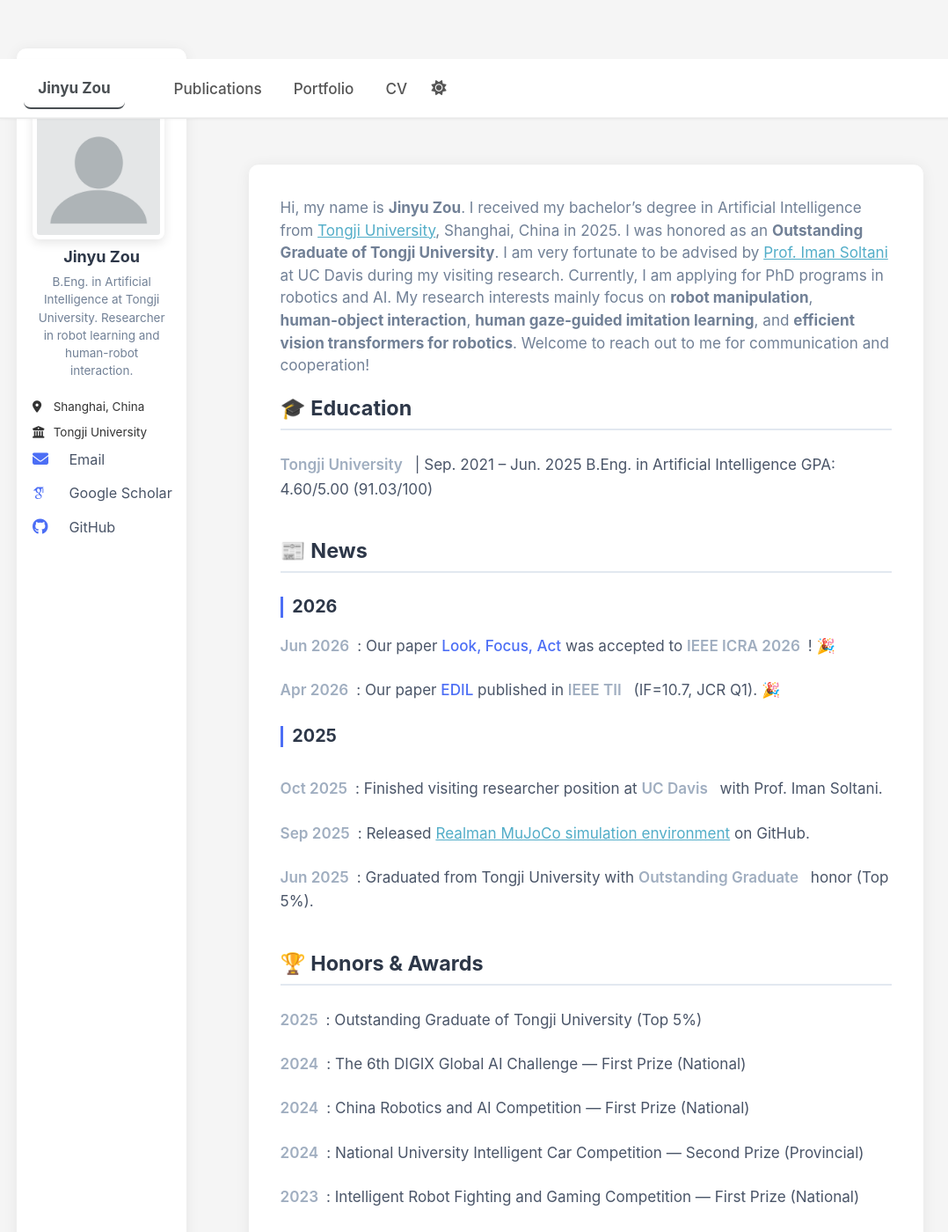
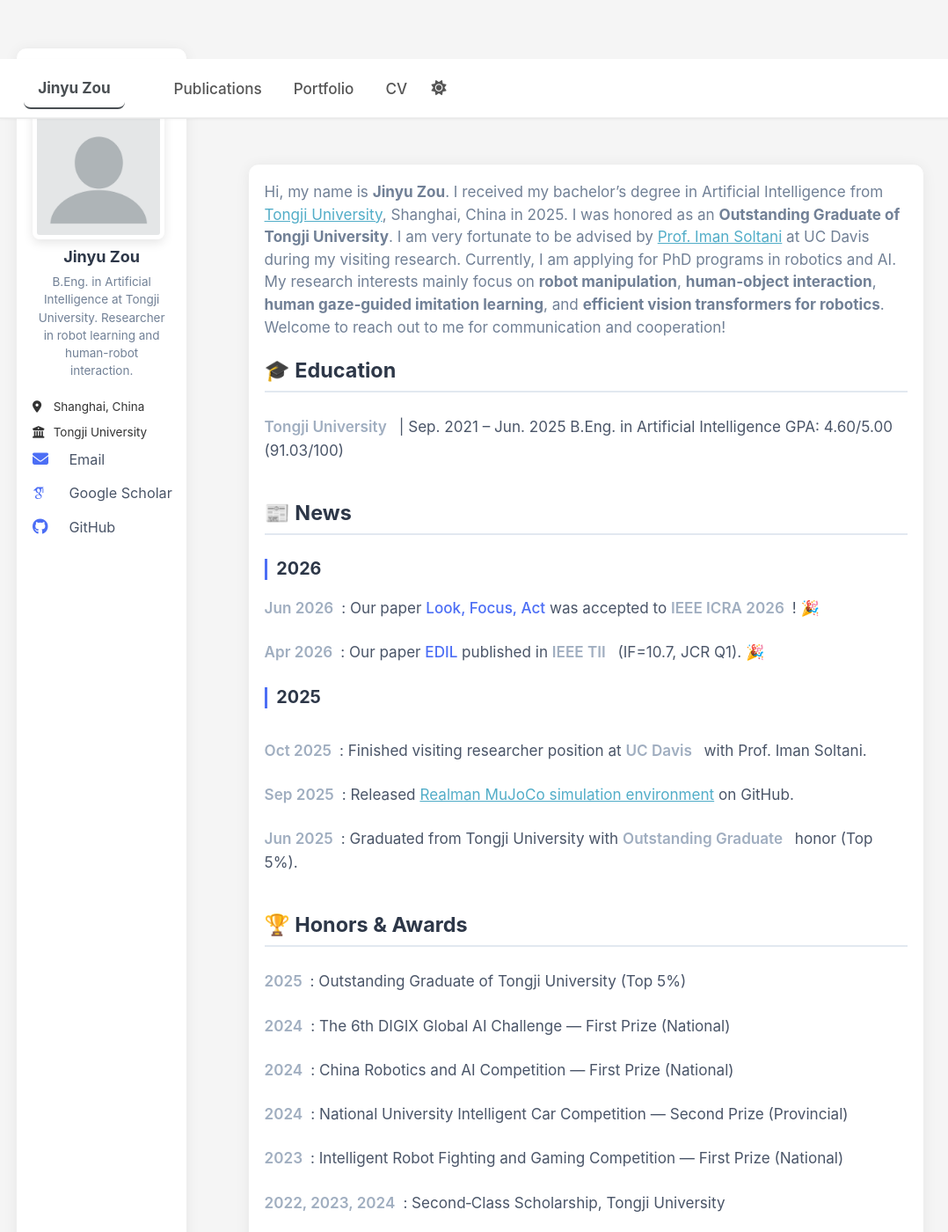
Before and after one commit to JinyuZou/JinyuZou.github.io, a Jekyll site: the page built from _pages/about.md, in a window 1280 px wide and 1400 px high. Shown: the whole window at 88% size, without its empty margins (0-1078 px from the left). Built offline with Jekyll 4.4.1, drawn with Linux system fonts in a browser that asks for light colours; some web fonts are replaced; a script bundle is joined from its source files by our own code; library files that are not in the unit come from our copies.

Commit message:
Update custom.css

```diff
--- a/assets/css/custom.css
+++ b/assets/css/custom.css
@@ -94,7 +94,7 @@
   background: #ffffff;
   border-radius: 12px;
   box-shadow: 0 2px 16px rgba(0,0,0,0.06);
-  padding: 2rem;
+  padding: 1rem;
   border: 1px solid #eee;
 }
 
@@ -103,7 +103,7 @@
   background: #ffffff;
   border-radius: 12px;
   box-shadow: 0 2px 16px rgba(0,0,0,0.06);
-  padding: 1.5rem 1rem;
+  padding: 3rem 1rem;
   border: 1px solid #eee;
   text-align: center;
 }
```
